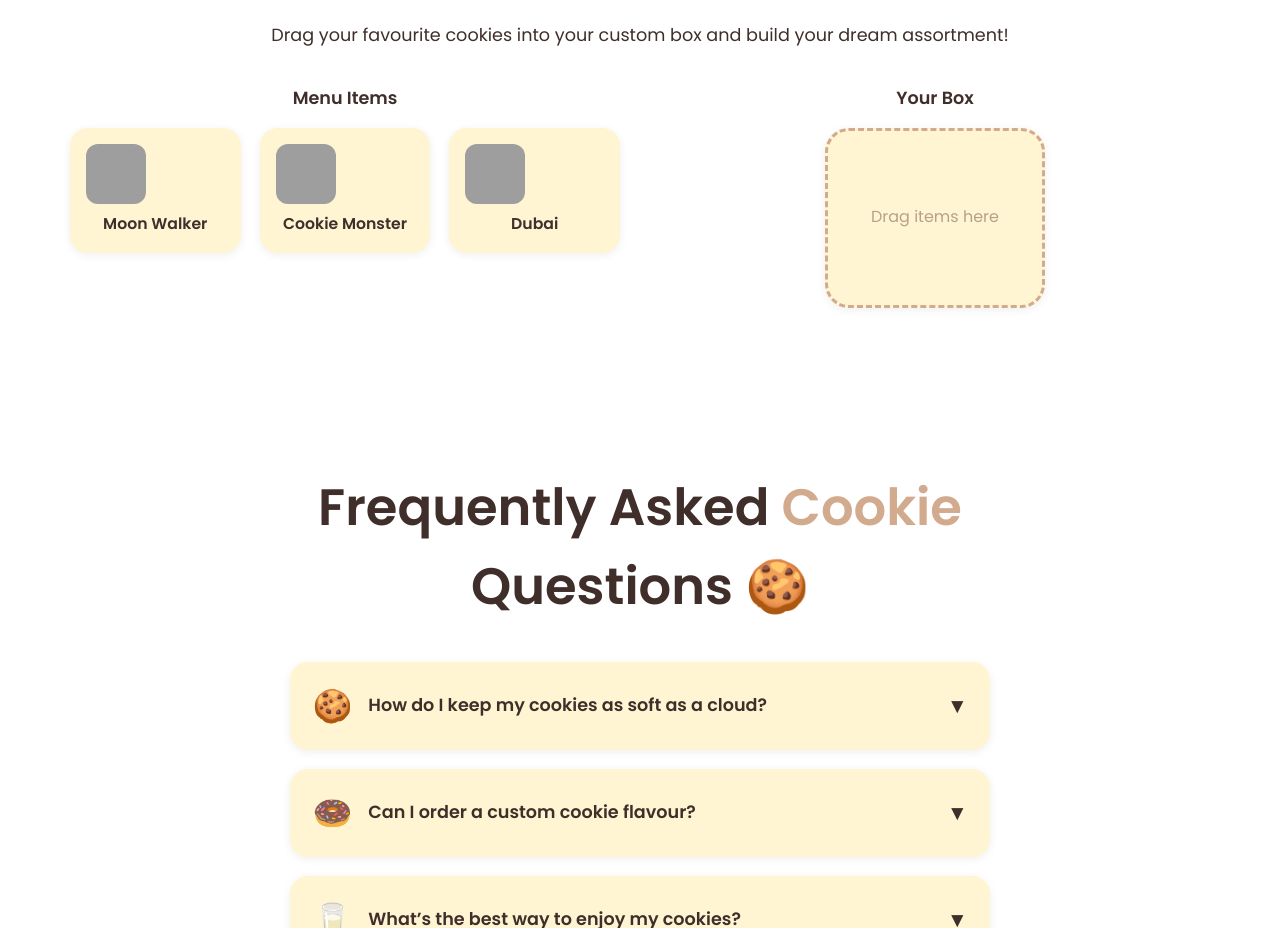
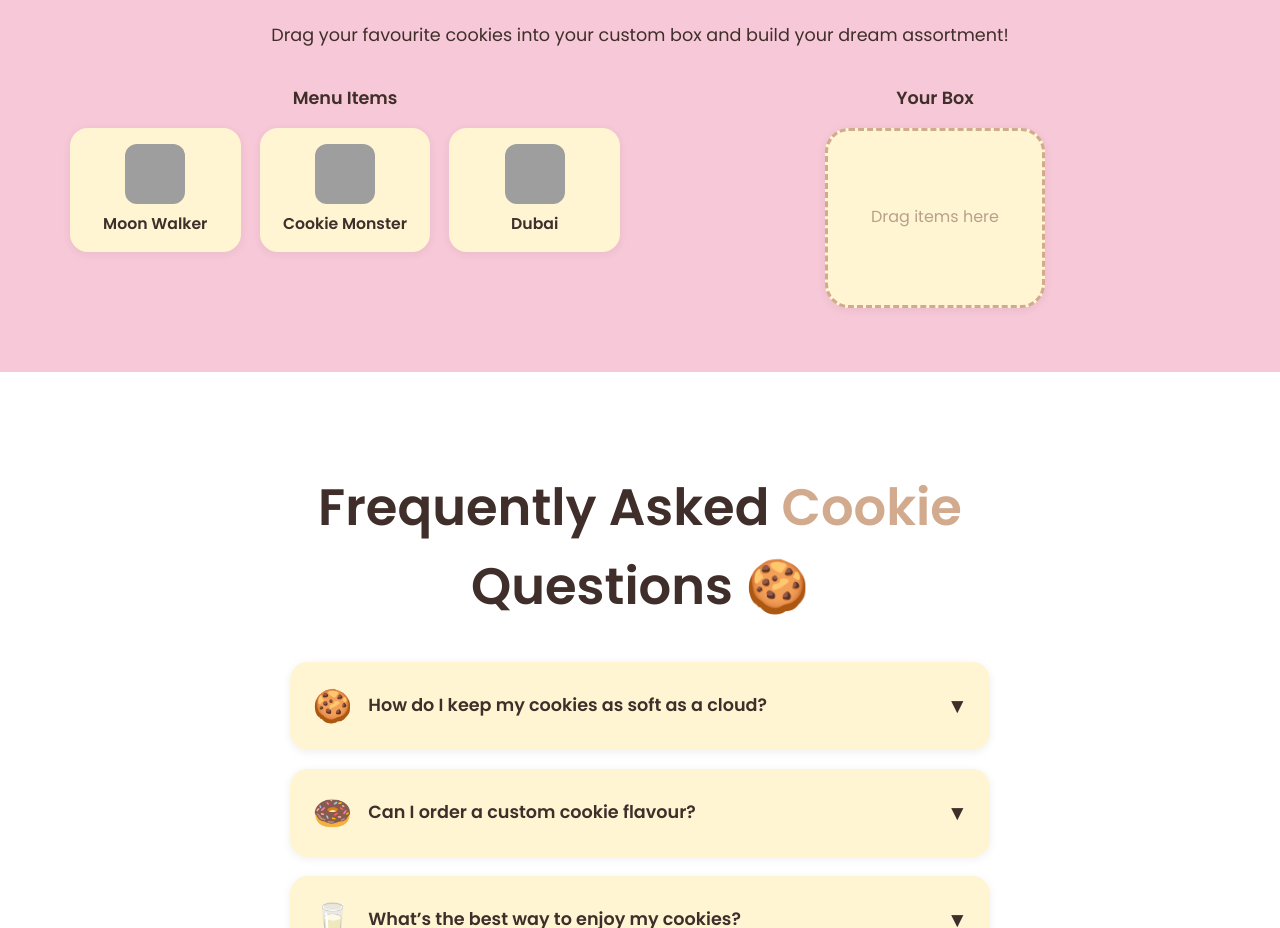
Before and after one commit to Angad-b/baran-demo, a plain HTML site: page index.html in a window 1280 px wide. Shown: the part 2140-3068 px from the top of the page. Drawn offline with nearby package versions, Linux system fonts and the light colour scheme; grey boxes are pictures that could not be loaded.

Commit message:
cookie change

```diff
--- a/index.html
+++ b/index.html
@@ -91,7 +91,7 @@
     </div>
 
     <!-- MAKE YOUR OWN BOX SECTION -->
-    <section id="make-your-own-box" class="section" style="background:#fff;">
+    <section id="make-your-own-box" class="section" style="background:#F7C8D8;">
       <div class="container">
         <h2 class="section__title" style="text-align:center; font-size:clamp(2.2rem,4vw,3.2rem); margin-bottom:2.2rem;">Make Your Own Box</h2>
         <p style="text-align:center; color:#3F2E2A; font-size:1.1rem; margin-bottom:2.2rem;">Drag your favourite cookies into your custom box and build your dream assortment!</p>
@@ -100,15 +100,15 @@
           <div style="flex:1; min-width:260px;">
             <h3 style="font-size:1.1rem; font-weight:600; color:#3F2E2A; margin-bottom:1rem; text-align:center;">Menu Items</h3>
             <div id="menu-draggables" style="display:grid; grid-template-columns:repeat(auto-fit,minmax(120px,1fr)); gap:1.2rem;">
-              <div class="draggable-item" draggable="true" data-name="Moon Walker" data-img="images/moon-walker.png" style="background:#fff5d3; border-radius:18px; box-shadow:0 2px 8px rgba(63,46,42,.08); padding:1rem; text-align:center; cursor:grab;">
+              <div class="draggable-item" draggable="true" data-name="Moon Walker" data-img="images/moon-walker.png" style="background:#fff5d3; border-radius:18px; box-shadow:0 2px 8px rgba(63,46,42,.08); padding:1rem; cursor:grab; display:flex; flex-direction:column; align-items:center; justify-content:center;">
                 <img src="images/moon-walker.png" alt="Moon Walker" style="width:60px; height:60px; object-fit:cover; border-radius:12px; margin-bottom:.5rem;">
                 <span style="font-weight:600; color:#3F2E2A; font-size:.98rem;">Moon Walker</span>
               </div>
-              <div class="draggable-item" draggable="true" data-name="Cookie Monster" data-img="images/cookie-monster.png" style="background:#fff5d3; border-radius:18px; box-shadow:0 2px 8px rgba(63,46,42,.08); padding:1rem; text-align:center; cursor:grab;">
+              <div class="draggable-item" draggable="true" data-name="Cookie Monster" data-img="images/cookie-monster.png" style="background:#fff5d3; border-radius:18px; box-shadow:0 2px 8px rgba(63,46,42,.08); padding:1rem; cursor:grab; display:flex; flex-direction:column; align-items:center; justify-content:center;">
                 <img src="images/cookie-monster.png" alt="Cookie Monster" style="width:60px; height:60px; object-fit:cover; border-radius:12px; margin-bottom:.5rem;">
                 <span style="font-weight:600; color:#3F2E2A; font-size:.98rem;">Cookie Monster</span>
               </div>
-              <div class="draggable-item" draggable="true" data-name="Dubai" data-img="images/dubai.png" style="background:#fff5d3; border-radius:18px; box-shadow:0 2px 8px rgba(63,46,42,.08); padding:1rem; text-align:center; cursor:grab;">
+              <div class="draggable-item" draggable="true" data-name="Dubai" data-img="images/dubai.png" style="background:#fff5d3; border-radius:18px; box-shadow:0 2px 8px rgba(63,46,42,.08); padding:1rem; cursor:grab; display:flex; flex-direction:column; align-items:center; justify-content:center;">
                 <img src="images/dubai.png" alt="Dubai" style="width:60px; height:60px; object-fit:cover; border-radius:12px; margin-bottom:.5rem;">
                 <span style="font-weight:600; color:#3F2E2A; font-size:.98rem;">Dubai</span>
               </div>
```
